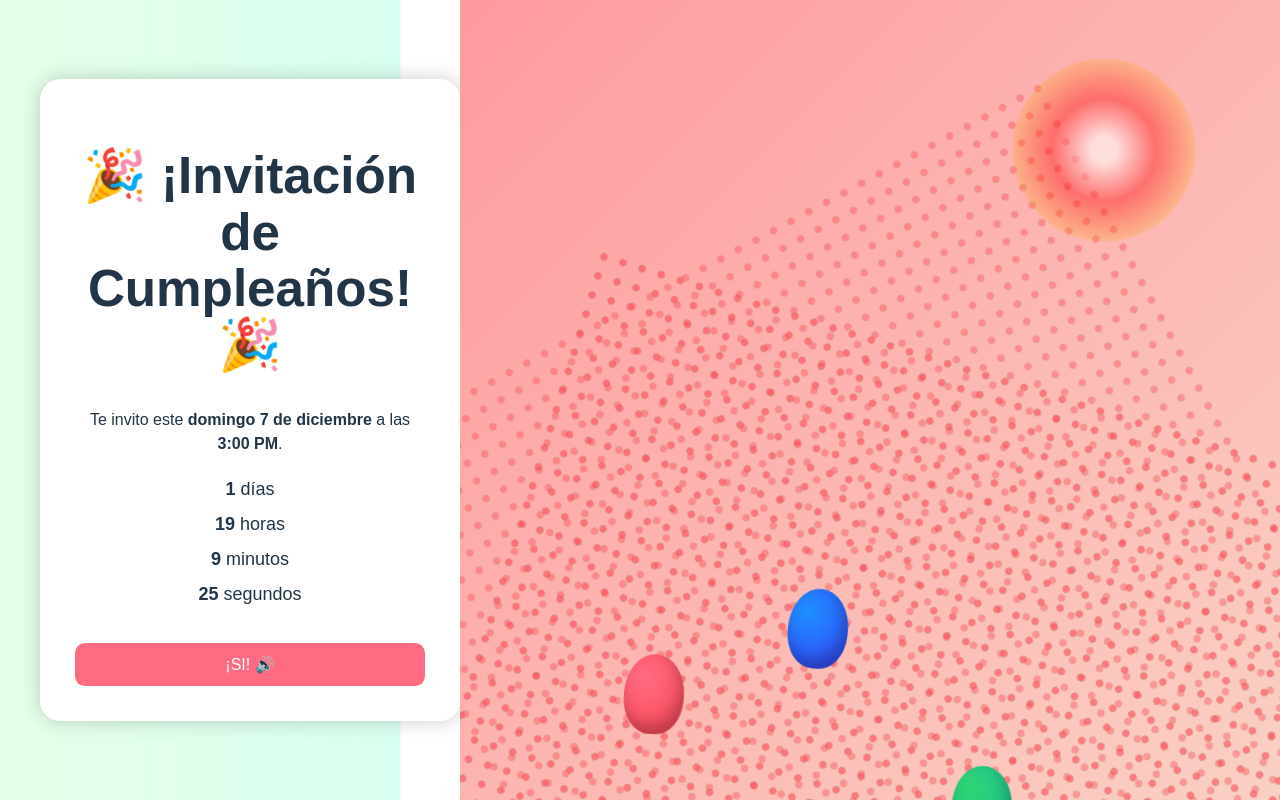
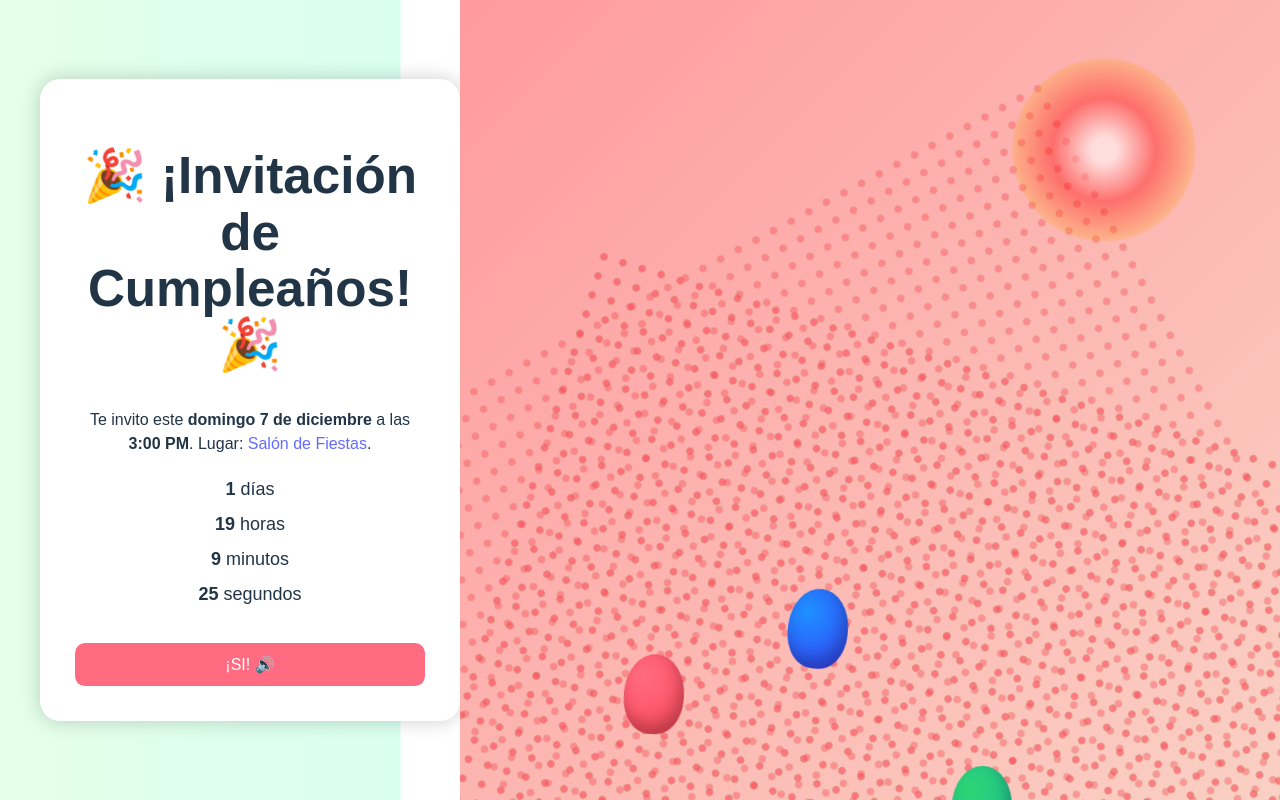
Before and after one commit to WFHCarnivean2025/invitacion-cumple, a React app in the folder frontend/: page / in a window 1280 px wide. Built offline with nearby package versions, Linux system fonts and the light colour scheme; the HTML template or start-up script is replaced by a standard one.

Commit message:
Update Ubicacion

```diff
--- a/frontend/src/App.jsx
+++ b/frontend/src/App.jsx
@@ -49,6 +49,7 @@ export default function App() {
         <p>
           Te invito este <strong>domingo 7 de diciembre</strong> a las{" "}
           <strong>3:00 PM</strong>.
+          Lugar: <strong><a href="https://maps.app.goo.gl/rHsZr4kzCNtyfaS78">Salón de Fiestas</a></strong>.
         </p>
 
         {timeLeft ? (
```
